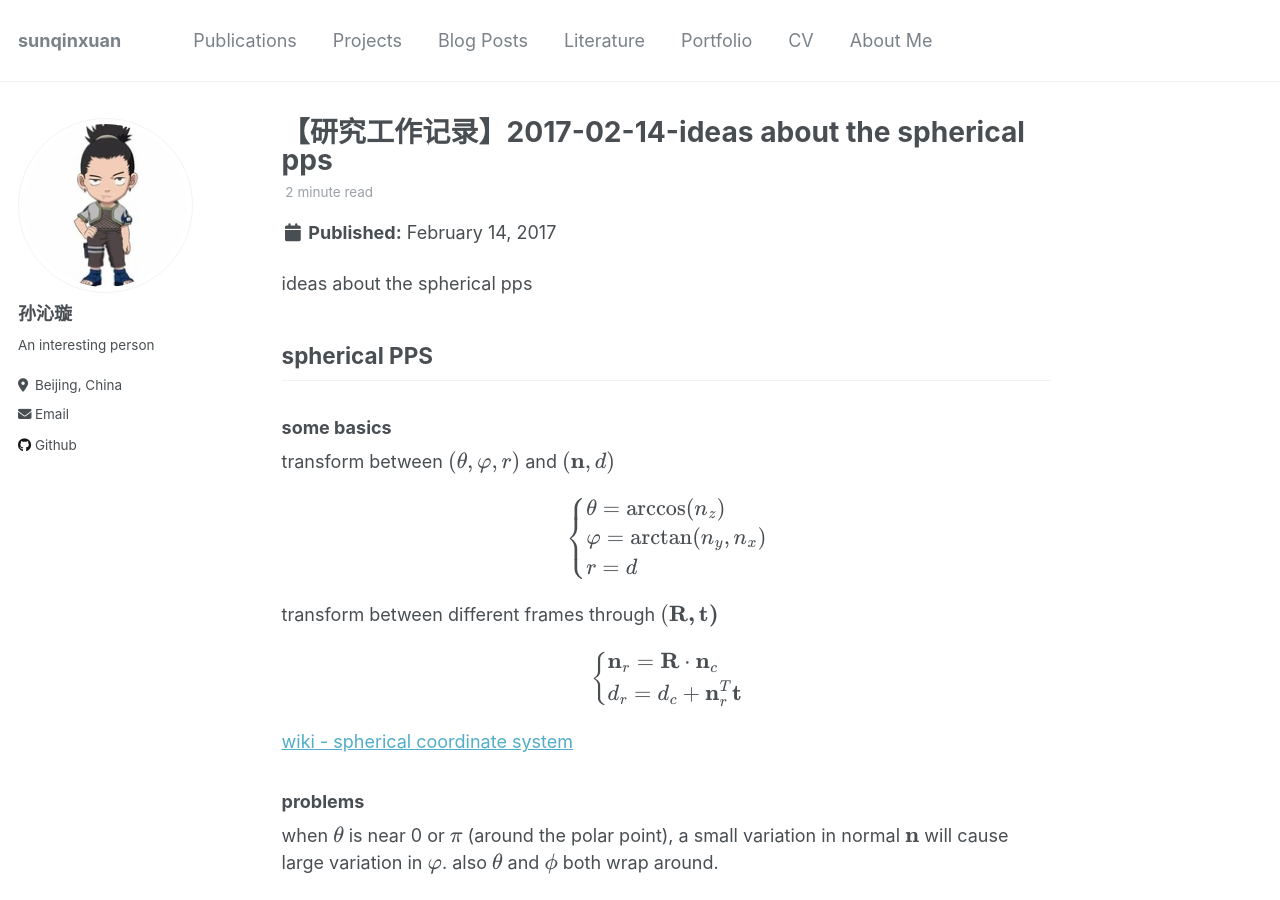
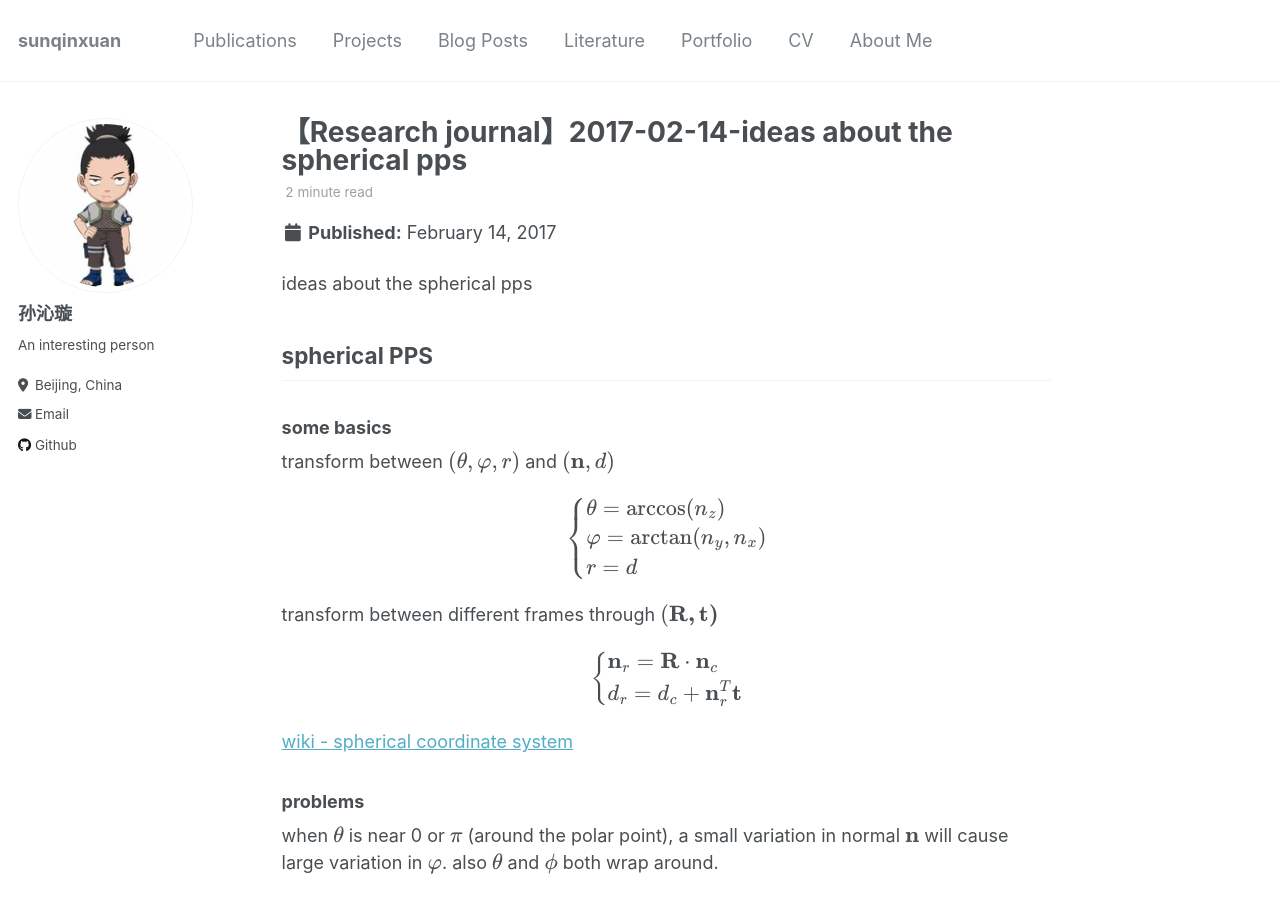
Before and after one commit to wdyiwdwd/wdyiwdwd.github.io, a Jekyll site: the page built from _posts/2017-02-14-research-journal-spherical_PPS.md, in a window 1280 px wide and 900 px high. Built offline with Jekyll 4.4.1, drawn with Linux system fonts in a browser that asks for light colours.

Commit message:
Update 2017-02-14-research-journal-spherical_PPS.md

```diff
--- a/_posts/2017-02-14-research-journal-spherical_PPS.md
+++ b/_posts/2017-02-14-research-journal-spherical_PPS.md
@@ -1,5 +1,5 @@
 ---
-title: '【研究工作记录】2017-02-14-ideas about the spherical pps'
+title: '【Research journal】2017-02-14-ideas about the spherical pps'
 date: 2017-02-14
 permalink: /posts/research-journal-2017-02-14/
 tags:
```
